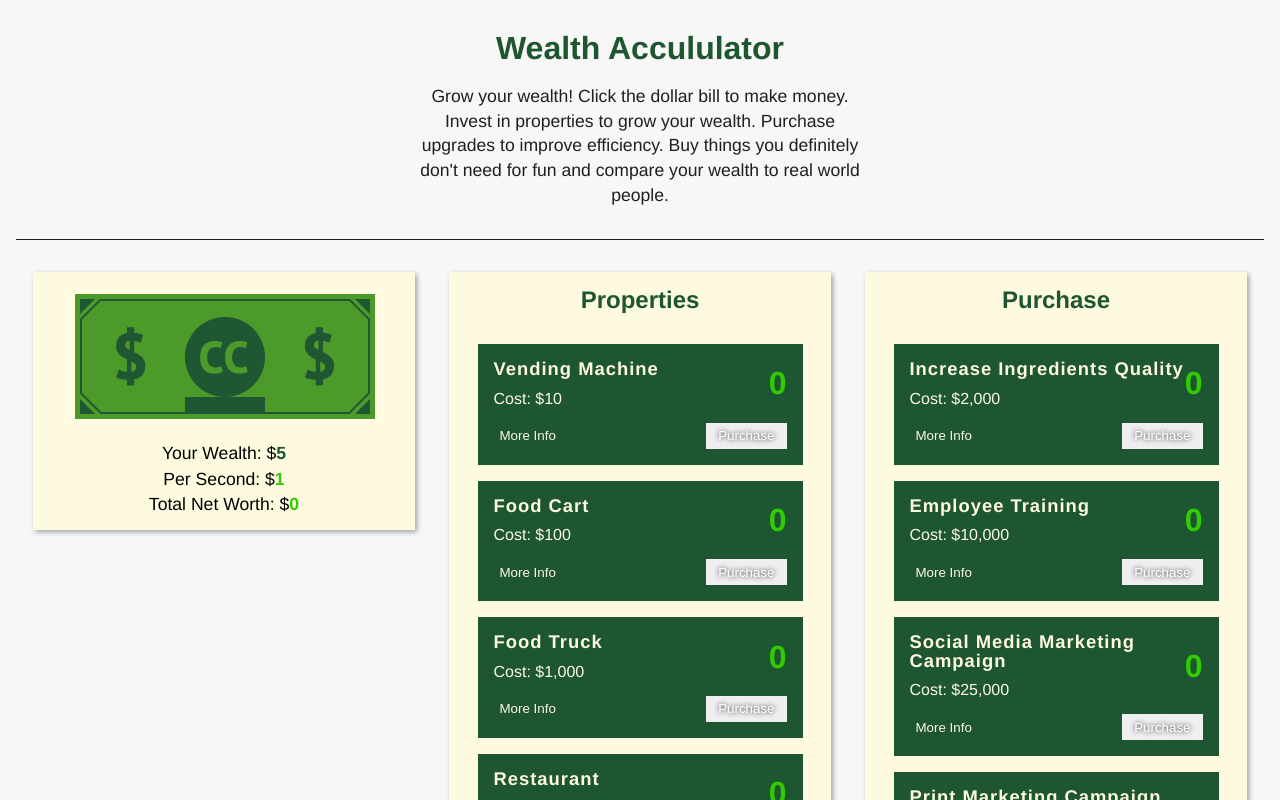
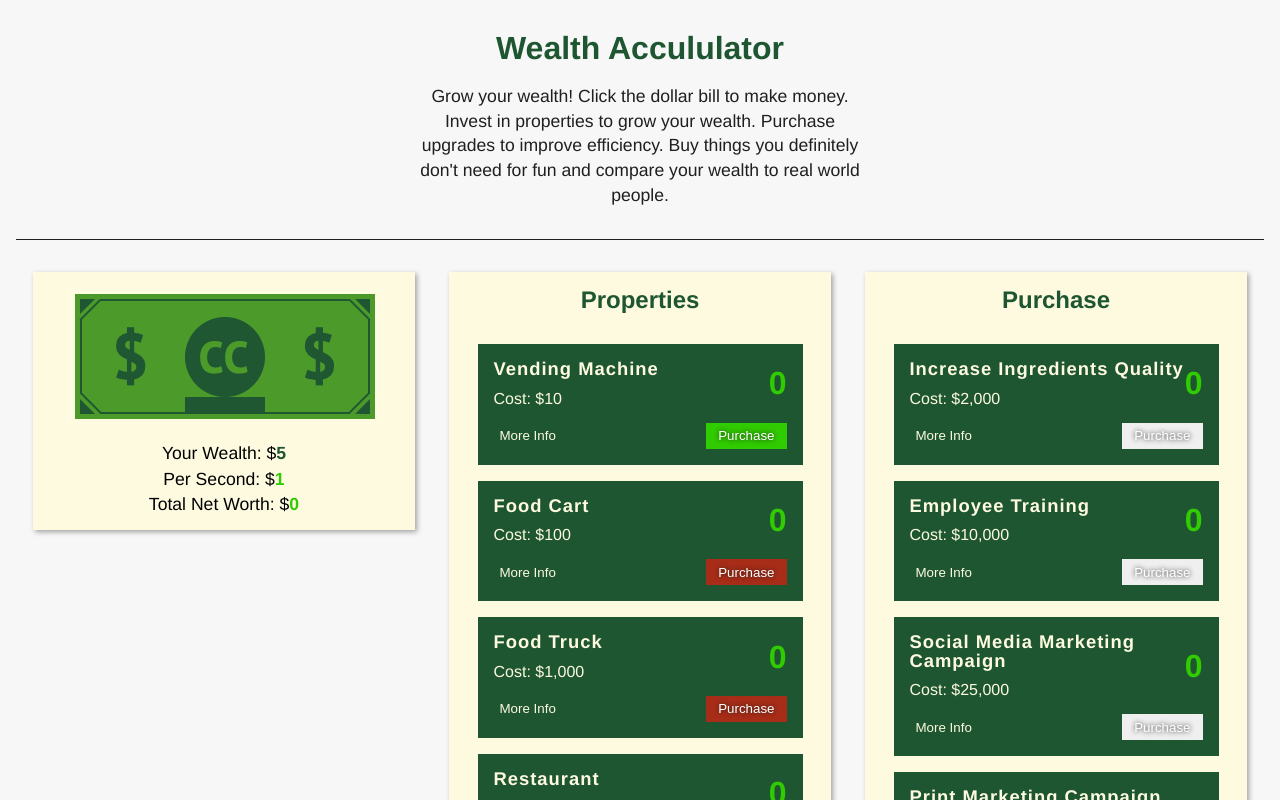
Before and after one commit to dkersten/accumulator-game-vue, a Vue app: page / in a window 1280 px wide. Shown: the top 800 px of the page. Built offline with nearby package versions, Linux system fonts and the light colour scheme.

Commit message:
working on purchasing button functionality

```diff
--- a/src/components/PropertyCard.vue
+++ b/src/components/PropertyCard.vue
@@ -19,8 +19,13 @@
                         class="more-info">
                             {{property.showMoreInfo ? 'Less Info' : 'More Info'}}
                     </button>
-                    <button class="buy">
-                    Purchase
+                    <button
+                        class="buy"
+                        v-bind:class=" property.canBuy ? 'enabled' : 'disabled'"
+                        :disabled="property.canBuy === false"
+
+                    >
+                            Purchase
                     </button>
                 </div>
                 <div v-show="property.showMoreInfo" class="more-info-container ">
@@ -48,38 +53,47 @@ export default {
                     price: 10,
                     numOwned: 0,
                     scorePerSecond: 4,
-                    showMoreInfo: false
+                    showMoreInfo: false,
+                    canBuy: true
                 },
                 {
                     name: "Food Cart",
                     price: 100,
                     numOwned: 0,
                     scorePerSecond: 40,
-                    showMoreInfo: false
+                    showMoreInfo: false,
+                    canBuy: false
                 },
                 {
                     name: "Food Truck",
                     price: 1000,
                     numOwned: 0,
                     scorePerSecond: 75,
-                    showMoreInfo: false
+                    showMoreInfo: false,
+                    canBuy: false
                 },
                 {
                     name: "Restaurant",
                     price: 1000,
                     numOwned: 0,
                     scorePerSecond: 400,
-                    showMoreInfo: false
+                    showMoreInfo: false,
+                    canBuy: false
                 },
                 {
                     name: "Franchise of Restaurants",
                     price: 10000,
                     numOwned: 0,
                     scorePerSecond: 1000,
-                    showMoreInfo: false
+                    showMoreInfo: false,
+                    canBuy: false
                 }
             ]
         }
+    },
+
+    methods: {
+
     }
 }
 </script>
```
